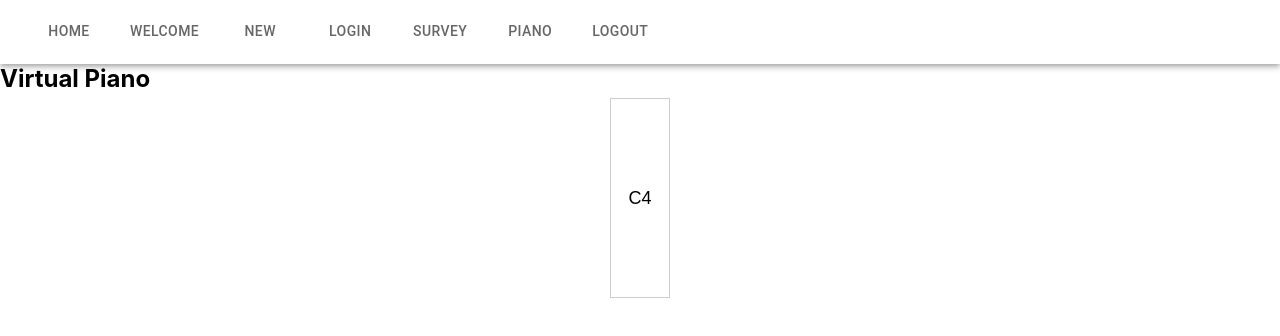
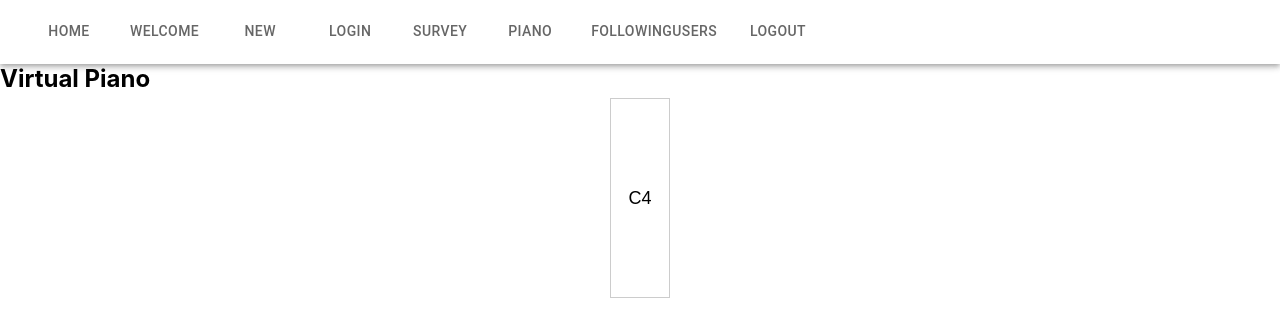
Before and after one commit to NivCaduri/MusicNet, a React (Create React App) app: page /piano in a window 1280 px wide. Shown: the top 336 px of the page. Built offline with nearby package versions, Linux system fonts and the light colour scheme.

Commit message:
updated project

```diff
--- a/src/App.js
+++ b/src/App.js
@@ -8,6 +8,7 @@ import OpenPost from './home/OpenPost';
 import Survey from './survey/Survey';
 import Piano from './piano/Piano';
 import Logout from './logout/Logout';
+import FollowingUsers from './FollowingUsers';
 
 function App() {
   return (
@@ -26,6 +27,7 @@ function App() {
           <Route path="/survey" element={<Survey />} />
           <Route path="/piano" element={<Piano />} />
           <Route path="/logout" element={<Logout />} />
+          <Route path="/followingusers" element={<FollowingUsers />} />
         </Routes>
       </section>
     </div>
--- a/src/header/Header.js
+++ b/src/header/Header.js
@@ -9,6 +9,7 @@ const linksArr = [
   'login',
   'survey',
   'piano',
+  'followingusers',
   'logout',
 ];
 const Header = () => {
```
